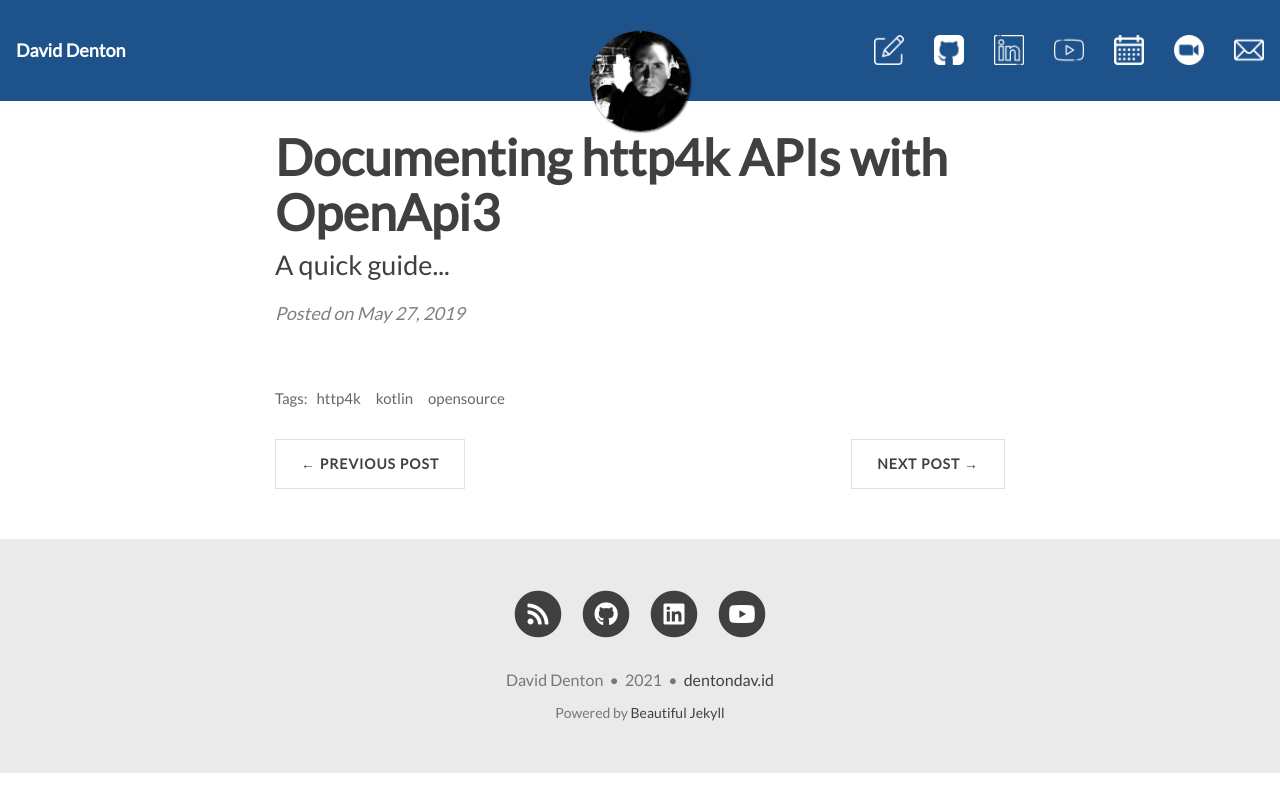
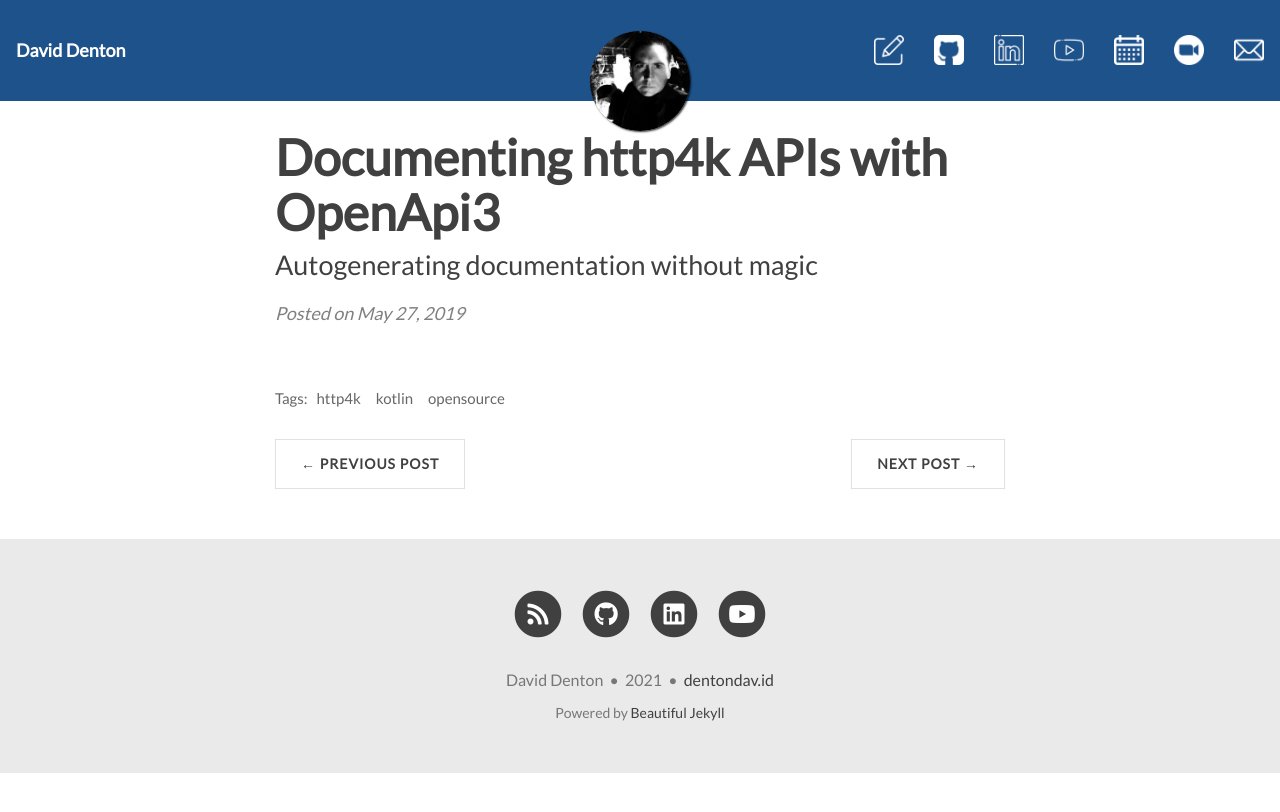
Before and after one commit to dmcg/daviddenton.github.io, a Jekyll site: the page built from _posts/2019-05-27-http4k_openapi.md, in a window 1280 px wide. Shown: the top 812 px of the page. Built offline with Jekyll 4.4.1, drawn with Linux system fonts in a browser that asks for light colours; nearby versions of some CDN libraries.

Commit message:
subtitle

```diff
--- a/_posts/2019-05-27-http4k_openapi.md
+++ b/_posts/2019-05-27-http4k_openapi.md
@@ -1,7 +1,7 @@
 ---
 layout: post
 title: Documenting http4k APIs with OpenApi3
-subtitle: A quick guide...
+subtitle: Autogenerating documentation without magic
 tags: [http4k, kotlin, opensource]
 comments: false
 external_url: https://www.http4k.org/blog/documenting_apis_with_openapi
```
Also changed, not shown: _includes/head.html (line endings or trailing spaces).
